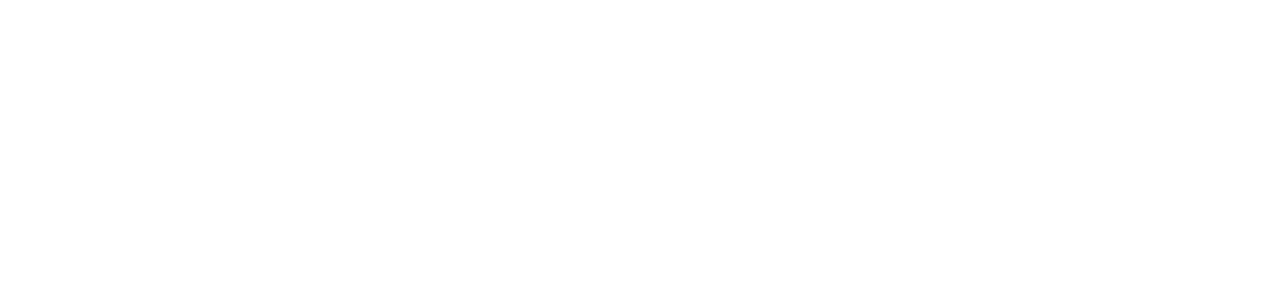
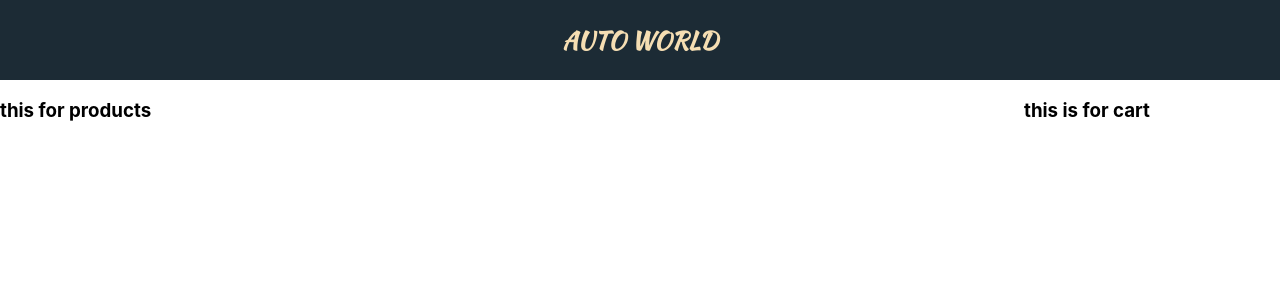
Before and after one commit to ibrarahmmed/auto-world, a React (Create React App) app: page / in a window 1280 px wide. Shown: the top 300 px of the page. Built offline with nearby package versions, Linux system fonts and the light colour scheme.

Commit message:
add header

```diff
--- a/public/index.html
+++ b/public/index.html
@@ -9,6 +9,11 @@
       name="description"
       content="Web site created using create-react-app"
     />
+
+    <link rel="preconnect" href="https://fonts.googleapis.com">
+<link rel="preconnect" href="https://fonts.gstatic.com" crossorigin>
+<link href="https://fonts.googleapis.com/css2?family=Kaushan+Script&family=Lato&family=Lobster&family=Poppins:wght@400;500&display=swap" rel="stylesheet">
+
     <link rel="apple-touch-icon" href="%PUBLIC_URL%/logo192.png" />
     <!--
       manifest.json provides metadata used when your web app is installed on a
--- a/src/App.js
+++ b/src/App.js
@@ -1,9 +1,13 @@
-import logo from './logo.svg';
+
 import './App.css';
+import Header from './component/Header/Header';
+import Shop from './component/Shop/Shop';
 
 function App() {
   return (
     <div >
+      <Header></Header>
+      <Shop></Shop>
 
     </div>
   );
--- /dev/null
+++ b/src/component/Header/Header.css
@@ -0,0 +1,14 @@
+.nav{
+    height: 80px;
+    background-color: #1C2B35;
+    color: wheat;
+    display: flex;
+    align-items: center;
+    justify-content: center;
+    font-family: 'Kaushan Script', cursive;
+
+}
+
+.nav h2{
+    margin: 0px;
+}
--- /dev/null
+++ b/src/component/Header/Header.js
@@ -0,0 +1,13 @@
+import React from 'react';
+import './Header.css'
+
+const Header = () => {
+    return (
+        <div className='nav'>
+            <h2>AUTO WORLD</h2>
+
+        </div>
+    );
+};
+
+export default Header;
--- /dev/null
+++ b/src/component/Shop/Shop.css
@@ -0,0 +1,4 @@
+.shop-container{
+    display: grid;
+    grid-template-columns: 4fr 1fr;
+}
--- /dev/null
+++ b/src/component/Shop/Shop.js
@@ -0,0 +1,21 @@
+import React from 'react';
+import './Shop.css'
+
+const Shop = () => {
+
+
+    // data load
+
+    return (
+        <div className='shop-container'>
+            <div className="products-container">
+                <h3>this for products</h3>
+            </div>
+            <div className="cart-container">
+                <h3>this is for cart</h3>
+            </div>
+        </div>
+    );
+};
+
+export default Shop;
```
Also changed, not shown: public/data.json (added, +56 -0 lines).
